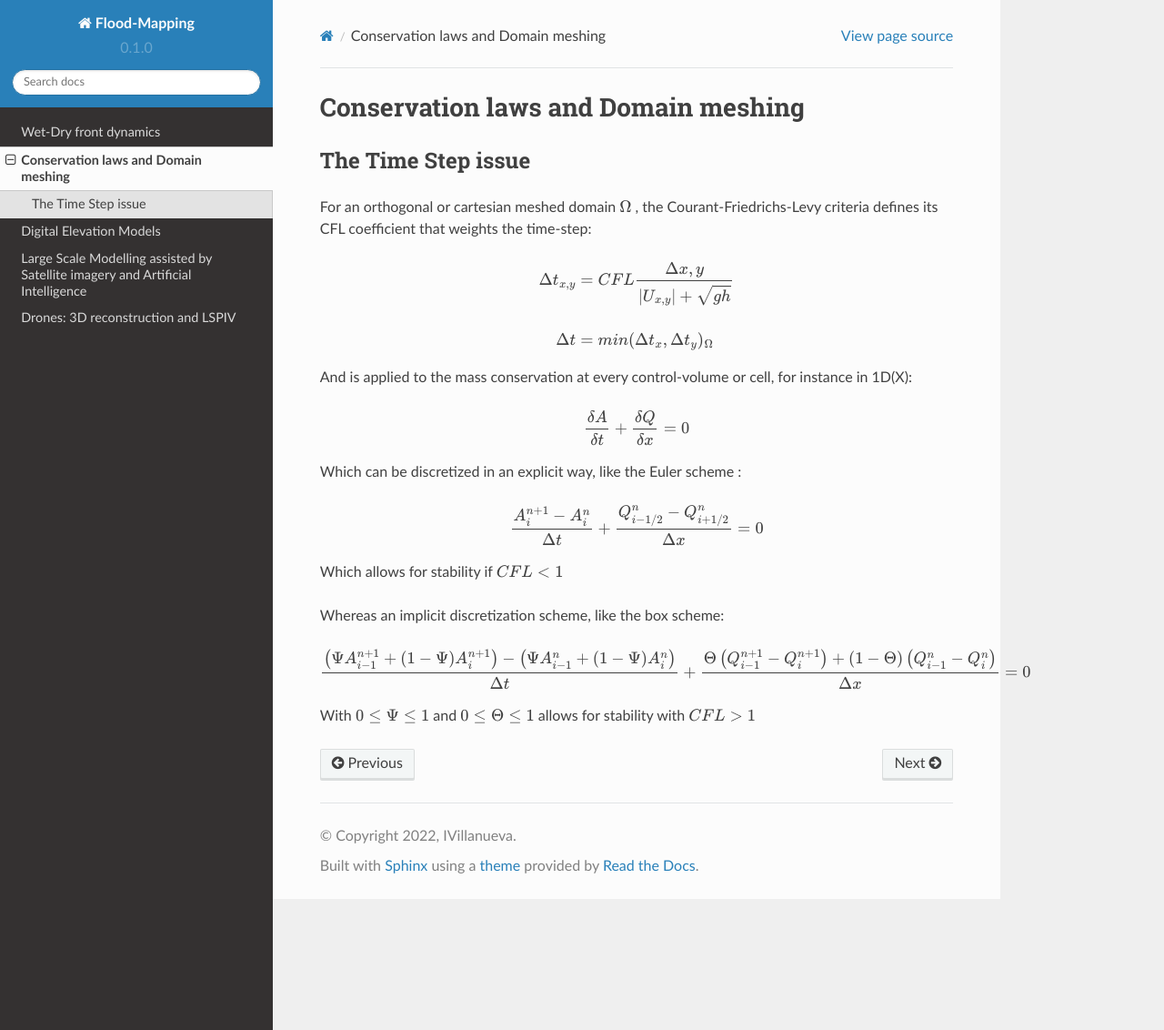
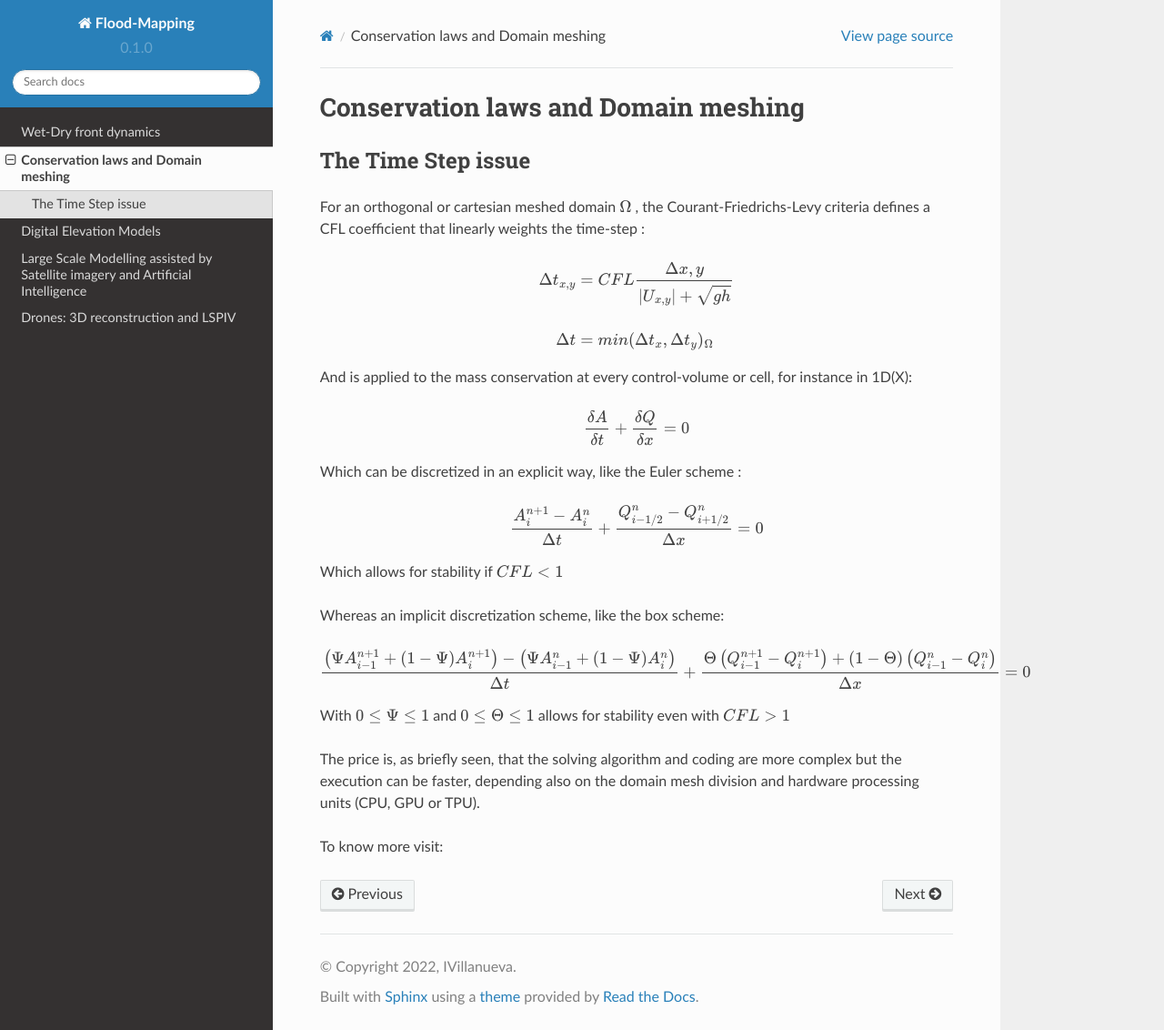
Before and after one commit to ivillamadrid/FloodMapping, a Sphinx documentation site: the page built from docs/source/claws.rst, in a window 1280 px wide and 1132 px high. Shown: the whole window at 91% size. Built offline with Sphinx 7.4.7 and the Read the Docs theme 2.0.0, drawn with Linux system fonts in a browser that asks for light colours.

Commit message:
Update claws.rst

```diff
--- a/docs/source/claws.rst
+++ b/docs/source/claws.rst
@@ -4,7 +4,7 @@ Conservation laws and Domain meshing
 
 The Time Step issue
 -------------------
-For an orthogonal or cartesian meshed domain  :math:`\Omega` , the Courant-Friedrichs-Levy criteria defines its CFL coefficient that weights the time-step:
+For an orthogonal or cartesian meshed domain  :math:`\Omega` , the Courant-Friedrichs-Levy criteria defines a CFL coefficient that linearly weights the time-step :
 
 .. math::
 
@@ -33,4 +33,9 @@ Whereas an implicit discretization scheme, like the box scheme:
 
   \frac{ \left( \Psi A^{n+1}_{i-1} + (1-\Psi) A^{n+1}_i \right)- \left( \Psi A^{n}_{i-1} + (1-\Psi) A^{n}_i \right)} {\Delta t} + \frac{\Theta \left(Q^{n+1}_{i-1}-Q^{n+1}_{i}\right)+(1-\Theta)\left( Q^{n}_{i-1}-Q^{n}_{i}\right)} {\Delta x}=0
 
-With  :math:`0 \le \Psi \le 1` and :math:`0 \le \Theta \le 1` allows for stability with :math:`CFL \gt 1`
+With  :math:`0 \le \Psi \le 1` and :math:`0 \le \Theta \le 1` allows for stability even with :math:`CFL \gt 1`
+
+The price is, as briefly seen, that the solving algorithm and coding are more complex but the execution can be faster, depending
+also on the domain mesh division and hardware processing units (CPU, GPU or TPU).
+
+To know more visit:
```
